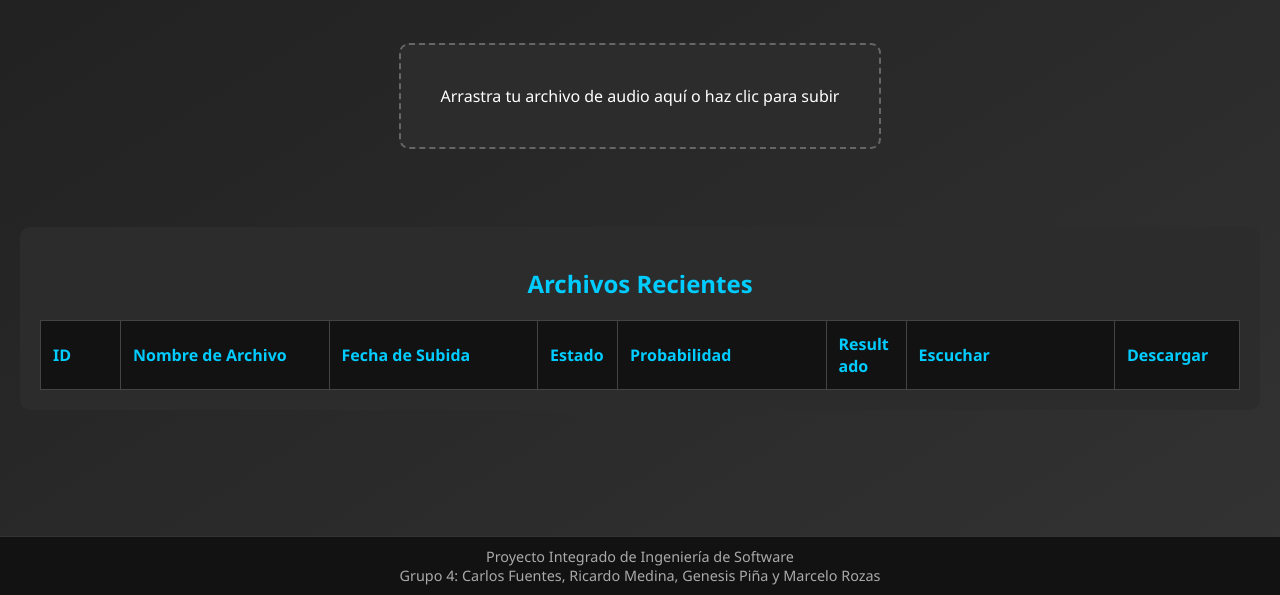
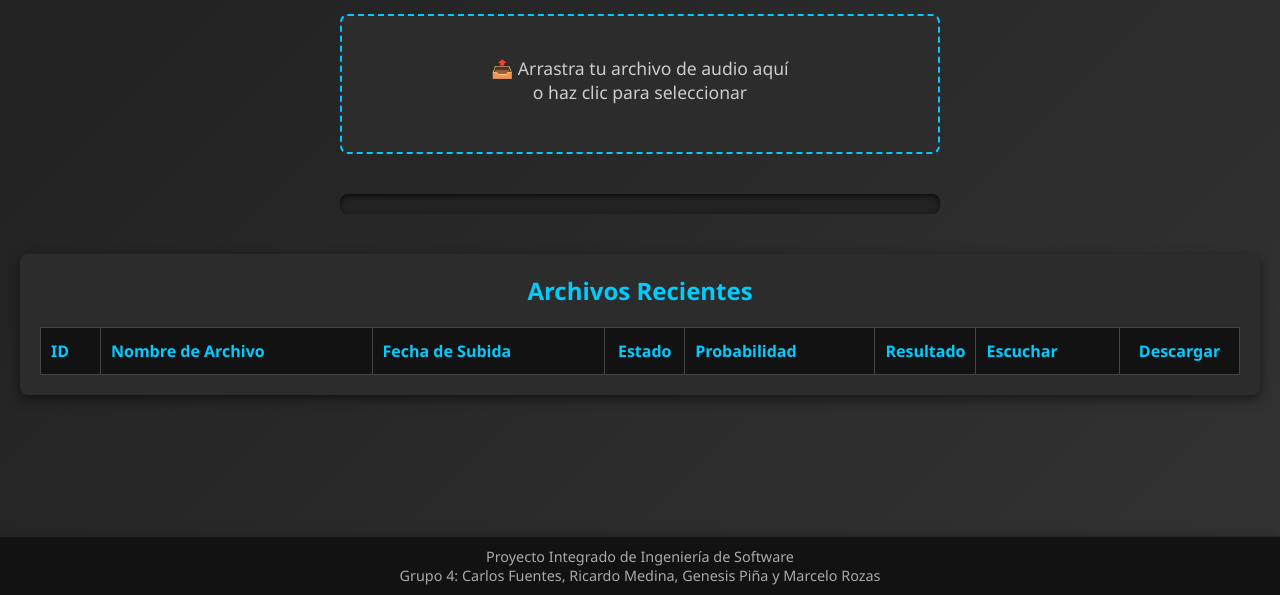
Before and after one commit to Warmicx/detectar-voz-ia, a plain HTML site: page index.html in a window 1280 px wide. Shown: the part 205-800 px from the top of the page. Drawn offline with Linux system fonts and the light colour scheme; no server answers.

Commit message:
Update index.html ready

```diff
--- a/index.html
+++ b/index.html
@@ -5,163 +5,272 @@
   <meta charset="UTF-8" />
   <meta name="viewport" content="width=device-width, initial-scale=1.0" />
   <title>Detector de Voz IA</title>
+
   <style>
+    /* ——— VARIABLES CSS ——— */
+    :root {
+      --color-primario: #00ccff;
+      --color-fondo: #1f1f1f;
+      --color-fondo-alt: #2c2c2c;
+      --color-texto: #fff;
+      --color-header: #121212;
+      --color-borde: #444;
+      --color-hover: #333;
+      --radio-bordes: 8px;
+      --sombra: 0 4px 12px rgba(0, 0, 0, 0.5);
+      --fuente-principal: 'Segoe UI', sans-serif;
+    }
+
+    /* ——— RESET Y BASE ——— */
     * {
       box-sizing: border-box;
-    }
-
-    main {
-      text-align: center;
-      padding: 40px 20px;
-    }
-
-    main h1 {
-      margin-bottom: 40px;
+      margin: 0;
+      padding: 0;
     }
 
     body {
-      font-family: 'Segoe UI', sans-serif;
-      background: linear-gradient(to bottom right, #1f1f1f, #333);
-      color: #fff;
-      margin: 0;
-      padding-top: 80px;
-      padding-bottom: 60px;
+      font-family: var(--fuente-principal);
+      background: linear-gradient(135deg, var(--color-fondo), #333);
+      color: var(--color-texto);
       display: flex;
       flex-direction: column;
       align-items: center;
-      justify-content: flex-start;
       min-height: 100vh;
+      padding-top: 80px;
+      padding-bottom: 60px;
+    }
+
+    header,
+    footer {
+      width: 100%;
+      background-color: var(--color-header);
+      text-align: center;
+      box-shadow: var(--sombra);
+      z-index: 1000;
     }
 
     header {
       position: fixed;
       top: 0;
-      width: 100%;
-      background-color: #121212;
       padding: 20px 0;
-      text-align: center;
-      box-shadow: 0 2px 5px rgba(0, 0, 0, 0.5);
-      z-index: 1000;
     }
 
     header h2 {
-      margin: 0;
-      font-size: 1.5em;
-      color: #00ccff;
+      color: var(--color-primario);
+      font-size: 1.75rem;
     }
 
     footer {
       position: fixed;
       bottom: 0;
-      width: 100%;
-      background-color: #121212;
-      text-align: center;
       padding: 10px 20px;
-      font-size: 0.9em;
+      font-size: 0.9rem;
       color: #aaa;
-      border-top: 1px solid #333;
+      border-top: 1px solid #222;
     }
 
-    h1 {
-      margin-bottom: 80px;
-      font-size: 2em;
+    main {
+      text-align: center;
+      padding: 20px;
+      width: 100%;
+      max-width: 1400px;
+      margin-top: 40px; /* para compensar header fijo */
     }
 
+    main h1 {
+      font-size: 2.25rem;
+      margin-bottom: 30px;
+      text-shadow: 0 2px 4px rgba(0, 0, 0, 0.7);
+    }
+
+    /* ——— DROP ZONE MEJORADA ——— */
     .drop-zone {
-      border: 2px dashed #666;
-      border-radius: 10px;
+      position: relative;
+      border: 2px dashed var(--color-primario);
+      border-radius: var(--radio-bordes);
       padding: 40px;
       text-align: center;
       width: 90%;
-      max-width: 500px;
-      background-color: #2c2c2c;
+      max-width: 600px;
+      background-color: var(--color-fondo-alt);
       cursor: pointer;
-      transition: border-color 0.3s ease;
-      margin: 40px auto;
+      transition: background-color 0.3s ease, transform 0.2s ease;
+      margin: 20px auto 40px;
+      min-height: 140px;
+      display: block;
+    }
+
+    .drop-zone::before {
+      font-size: 3rem;
+      position: absolute;
+      top: 10px;
+      left: 10px;
+      opacity: 0.15;
     }
 
     .drop-zone:hover {
-      border-color: #00ccff;
+      background-color: #393939;
+      transform: translateY(-5px);
     }
 
-    input[type="file"] {
+    .drop-zone input[type="file"] {
       display: none;
     }
 
+    .drop-zone p {
+      font-size: 1.1rem;
+      color: #ccc;
+    }
+
+    /* ——— BARRA DE PROGRESO ——— */
     .progress-container {
-      margin: 60px auto 40px auto;
-      width: 100%;
-      max-width: 500px;
+      margin: 20px auto 30px;
+      width: 90%;
+      max-width: 600px;
+      background-color: #222;
+      border-radius: var(--radio-bordes);
+      overflow: hidden;
+      box-shadow: inset 0 2px 5px rgba(0, 0, 0, 0.7);
     }
 
     .progress-bar {
       height: 20px;
-      background-color: #00ccff;
+      background-color: var(--color-primario);
       width: 0%;
-      border-radius: 10px;
       transition: width 0.4s ease;
     }
 
+    /* ——— MENSAJE DE RESULTADO ——— */
     .result {
-      margin-top: 50px;
-      font-size: 1.2em;
-      padding: 10px 20px;
-      background-color: #444;
-      border-radius: 10px;
+      margin-top: 20px;
+      font-size: 1.2rem;
+      padding: 12px 20px;
+      background-color: var(--color-fondo-alt);
+      border-radius: var(--radio-bordes);
+      box-shadow: var(--sombra);
+      display: inline-block;
     }
 
-    /* Estilos para la lista de archivos */
+    /* ——— TABLA MEJORADA ——— */
     #lista-archivos {
       width: 100%;
-      max-width: 1400px; /* Aumentado para ocupar más espacio */
       margin: 40px auto;
-      background-color: #2c2c2c;
-      border-radius: 10px;
+      background-color: var(--color-fondo-alt);
+      border-radius: var(--radio-bordes);
       padding: 20px;
+      box-shadow: var(--sombra);
+      overflow-x: auto; /* Scroll horizontal si es necesario */
     }
 
     #lista-archivos h2 {
       margin-bottom: 20px;
-      color: #00ccff;
+      color: var(--color-primario);
+      font-size: 1.5rem;
     }
 
     #archivos-table {
       width: 100%;
       border-collapse: collapse;
-      table-layout: fixed;
-      font-size: 1em; /* Tamaño de texto un poco mayor */
+      font-size: 0.95rem;
+      min-width: 1000px; /* asegura espacio horizontal */
     }
 
     #archivos-table th,
     #archivos-table td {
-      padding: 12px; /* Más espacio interno */
-      border: 1px solid #444;
+      padding: 12px 10px;
+      border: 1px solid var(--color-borde);
       text-align: left;
-      font-size: 0.95em;
-      overflow-wrap: anywhere;
+      vertical-align: middle;
+      word-wrap: break-word;
     }
 
     #archivos-table th {
-      background-color: #121212;
-      color: #00ccff;
-      font-size: 1em;
+      background-color: var(--color-header);
+      color: var(--color-primario);
+      font-size: 1rem;
+      position: sticky;
+      top: 0;
+      z-index: 2;
     }
 
+    /* Rayas alternadas */
+    #archivos-table tr:nth-child(even) {
+      background-color: #2e2e2e;
+    }
+
+    #archivos-table tr:nth-child(odd) {
+      background-color: #262626;
+    }
+
+    /* Hover fila */
+    #archivos-table tr:hover {
+      background-color: #333;
+    }
+
+    /* Botones en celdas */
     #archivos-table td a {
-      color: #00ccff;
+      display: inline-block;
+      padding: 6px 12px;
+      background-color: var(--color-primario);
+      border-radius: 4px;
+      color: #000;
+      font-weight: bold;
       text-decoration: none;
-      font-weight: bold;
+      transition: background-color 0.2s ease;
     }
 
     #archivos-table td a:hover {
-      text-decoration: underline;
+      background-color: #00a8cc;
+      color: #fff;
     }
 
-    /* Ajuste para el reproductor de audio en la tabla (más ancho y alto) */
+    /* Reproductor de audio más visible */
     #archivos-table td audio {
-      width: 200px;    /* Aumenta el ancho del control de audio */
-      height: 30px;    /* Aumenta la altura del control de audio */
+      width: 220px;
+      height: 32px;
       outline: none;
+      border-radius: 4px;
+      background-color: #1a1a1a;
+    }
+
+    /* Ajuste para celdas fijas */
+    #archivos-table th:nth-child(1),
+    #archivos-table td:nth-child(1) {
+      width: 60px; /* ID */
+    }
+
+    #archivos-table th:nth-child(4),
+    #archivos-table td:nth-child(4) {
+      width: 80px; /* Estado */
+      text-align: center;
+    }
+
+    #archivos-table th:nth-child(6),
+    #archivos-table td:nth-child(6) {
+      width: 100px; /* Resultado */
+      text-align: center;
+    }
+
+    #archivos-table th:nth-child(8),
+    #archivos-table td:nth-child(8) {
+      width: 120px; /* Descargar */
+      text-align: center;
+    }
+
+    /* Responsive: ajusta fuente en pantallas pequeñas */
+    @media (max-width: 768px) {
+      main h1 {
+        font-size: 1.75rem;
+      }
+
+      #archivos-table {
+        font-size: 0.85rem;
+      }
+
+      #archivos-table td audio {
+        width: 160px;
+        height: 28px;
+      }
     }
   </style>
 </head>
@@ -173,9 +282,9 @@
 
   <main>
     <h1>Sube tu archivo de audio</h1>
-    <br><br><br>
+
     <label class="drop-zone" id="drop-zone">
-      Arrastra tu archivo de audio aquí o haz clic para subir
+      <p>📤 Arrastra tu archivo de audio aquí<br>o haz clic para seleccionar</p>
       <input type="file" accept="audio/*" id="file-input" />
     </label>
 
@@ -191,14 +300,14 @@
       <table id="archivos-table">
         <thead>
           <tr>
-            <th style="width: 80px;">ID</th>
+            <th>ID</th>
             <th>Nombre de Archivo</th>
             <th>Fecha de Subida</th>
-            <th style="width: 80px;">Estado</th>
+            <th>Estado</th>
             <th>Probabilidad</th>
-            <th style="width: 80px;">Resultado</th>
+            <th>Resultado</th>
             <th>Escuchar</th>
-            <th style="width: 125px;">Descargar</th>
+            <th>Descargar</th>
           </tr>
         </thead>
         <tbody id="archivos-tbody">
@@ -227,16 +336,16 @@
 
     dropZone.addEventListener('dragover', (e) => {
       e.preventDefault();
-      dropZone.style.borderColor = '#00ccff';
+      dropZone.style.borderColor = 'var(--color-primario)';
     });
 
     dropZone.addEventListener('dragleave', () => {
-      dropZone.style.borderColor = '#666';
+      dropZone.style.borderColor = 'var(--color-primario)';
     });
 
     dropZone.addEventListener('drop', (e) => {
       e.preventDefault();
-      dropZone.style.borderColor = '#666';
+      dropZone.style.borderColor = 'var(--color-primario)';
       const file = e.dataTransfer.files[0];
       if (file) uploadFile(file);
     });
```
